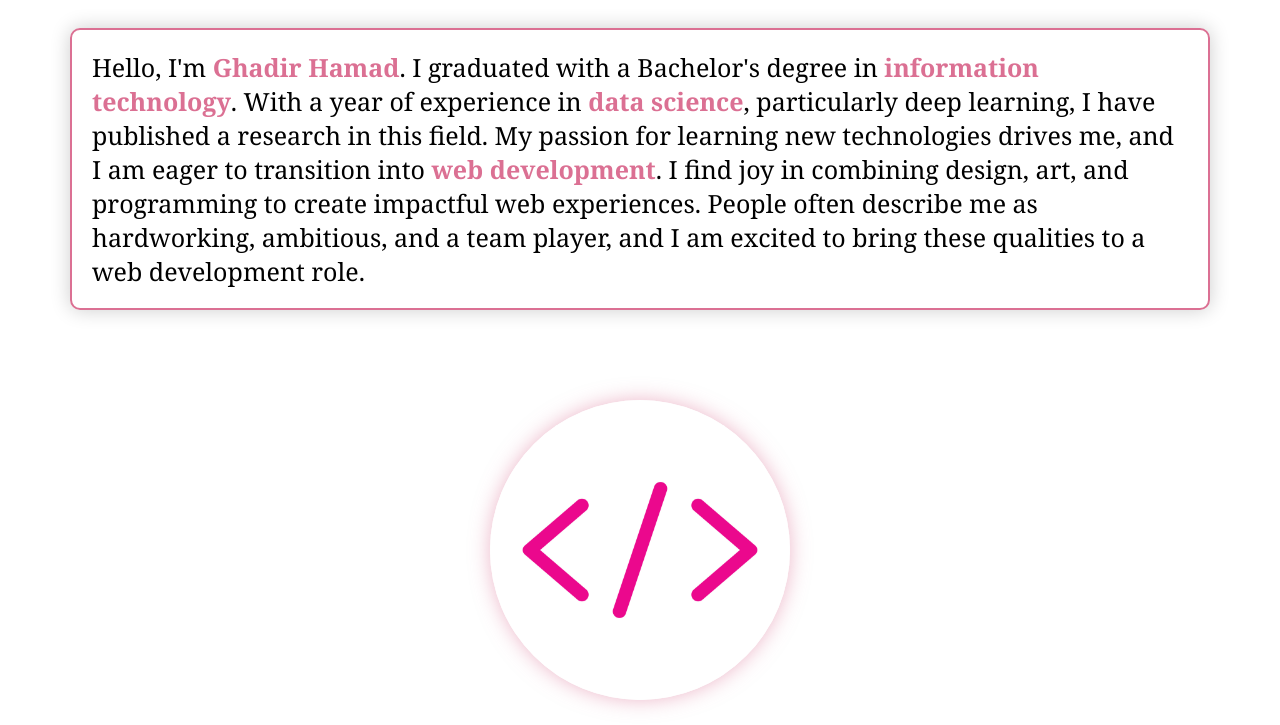
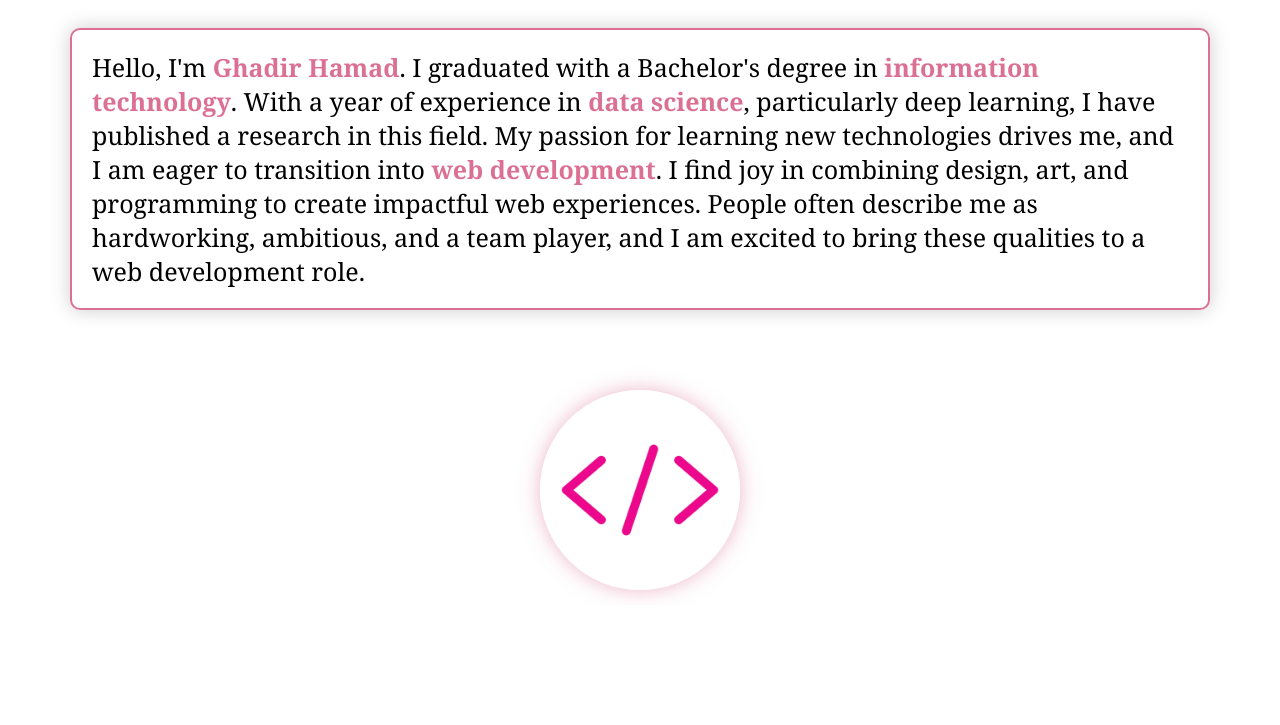
Before and after one commit to ghadirhamad/ghadir.github.io, a plain HTML site: page index.html in a window 1280 px wide. Shown: the part 339-1064 px from the top of the page. After the commit the page ends 944 px from the top, so only its background shows below. Drawn offline with Linux system fonts and the light colour scheme.

Commit message:
Reduce footer padding and image dimensions in index.html

```diff
--- a/index.html
+++ b/index.html
@@ -57,13 +57,13 @@
 
         .footer {
             text-align: center;
-            padding: 20px;
+            padding: 10px;
         }
 
         .footer img {
             box-shadow: 0 0 20px 0 rgba(219, 112, 147, 0.5);
-            width: 300px;
-            height: 300px;
+            width: 200px;
+            height: 200px;
             border-radius: 50%;
         }
 
```
